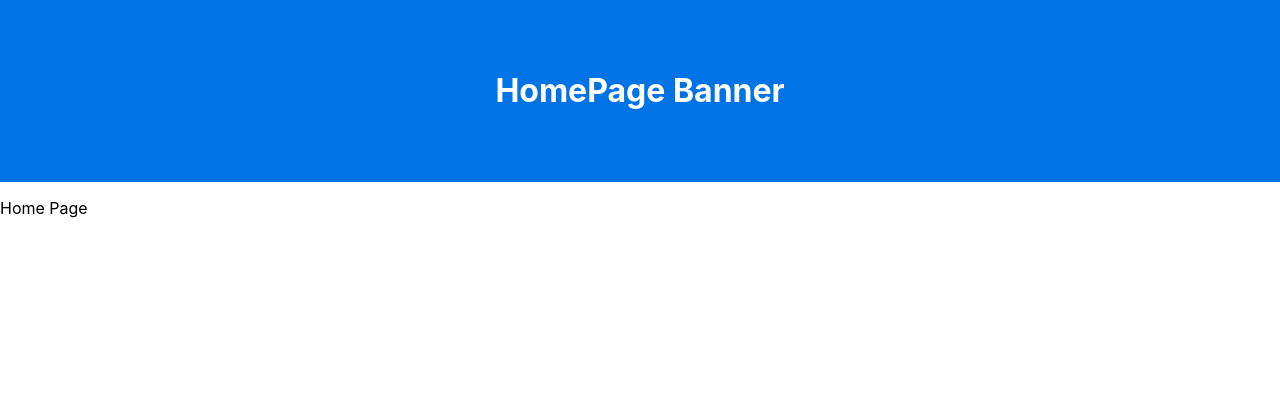
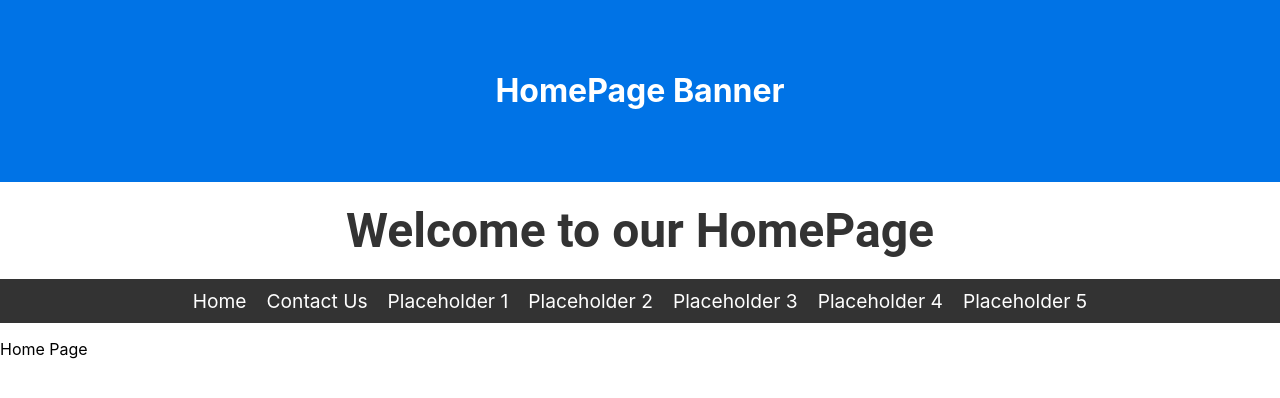
Before and after one commit to Tito2point0/workingWebsite1, a React (Create React App) app: page / in a window 1280 px wide. Shown: the top 398 px of the page. Built offline with nearby package versions, Linux system fonts and the light colour scheme.

Commit message:
os exchange 1

```diff
--- a/src/components/Navigation.js
+++ b/src/components/Navigation.js
@@ -0,0 +1,37 @@
+import React from "react";
+import { Link } from "react-router-dom";
+import styled from "styled-components";
+
+const NavContainer = styled.nav`
+background-color: #333;
+padding: 10px;
+text-align: center;
+`;
+const NavLink = styled(Link)`
+color: white;
+margin: 0 10px;
+text-decoration: none;
+font-size: 1.2rem;
+
+&:hover {
+    text-decoration: underline;
+    color: #0073e6;
+}
+`;
+
+
+const Navigation = () => {
+    return (
+        <NavContainer>
+            <NavLink to="/">Home</NavLink>
+            <NavLink to="/contact">Contact Us</NavLink>
+            {[...Array(5)].map((_, index) => (
+                <NavLink key={index} to={`/placeholder/${index + 1}`}>
+                    Placeholder {index + 1}
+                </NavLink>
+            ))}
+        </NavContainer>
+    )
+}
+
+export default Navigation;
--- a/src/components/Title.js
+++ b/src/components/Title.js
@@ -0,0 +1,18 @@
+import React from "react";
+import styled from "styled-components";
+
+const TitleText = styled.h1`
+font-family: 'Roboto', sans-serif;
+font-size: 3rem;
+text-align: center;
+color: #333 ;
+margin-top: 20Px;
+margin-bottom: 20px;
+`;
+
+const Title = ({ title }) => {
+    return (
+        <TitleText>{title}</TitleText>
+    );
+}
+export default Title;
--- a/src/pages/HomePage.js
+++ b/src/pages/HomePage.js
@@ -8,8 +8,8 @@ const HomePage = () => {
         <div>
             {/* <Navigation /> */}
             <Banner />
-            {/* <Title title="Welcome to our HomePage" /> */}
-            {/* <Navigation /> */}
+                <Title title="Welcome to our HomePage" />
+            <Navigation />
        <p>Home Page</p>
         </div>
     ); // Added missing closing parenthesis
```
Also changed, not shown: package.json (+14 -1 lines).
